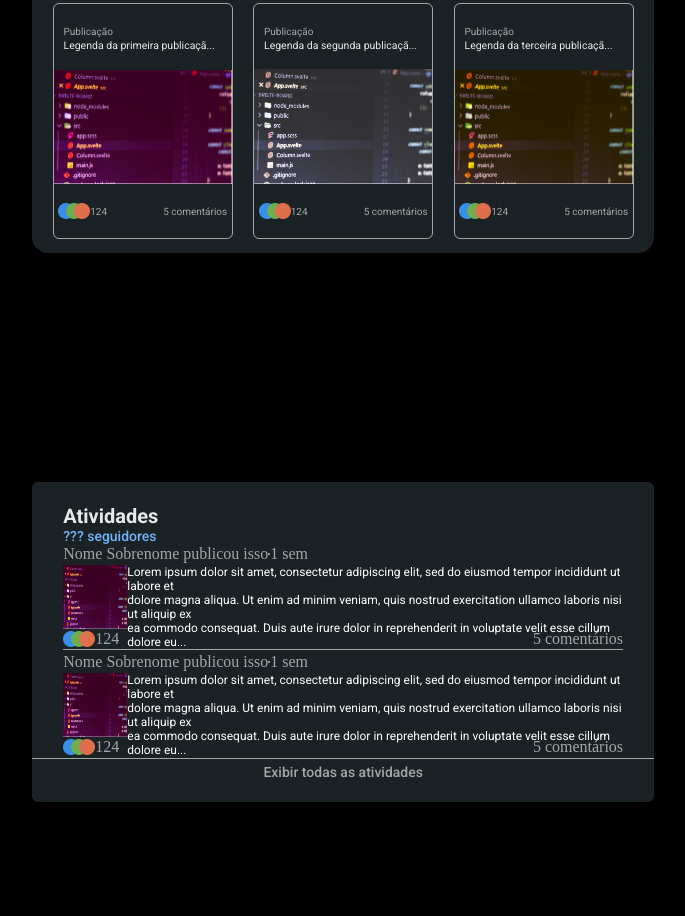
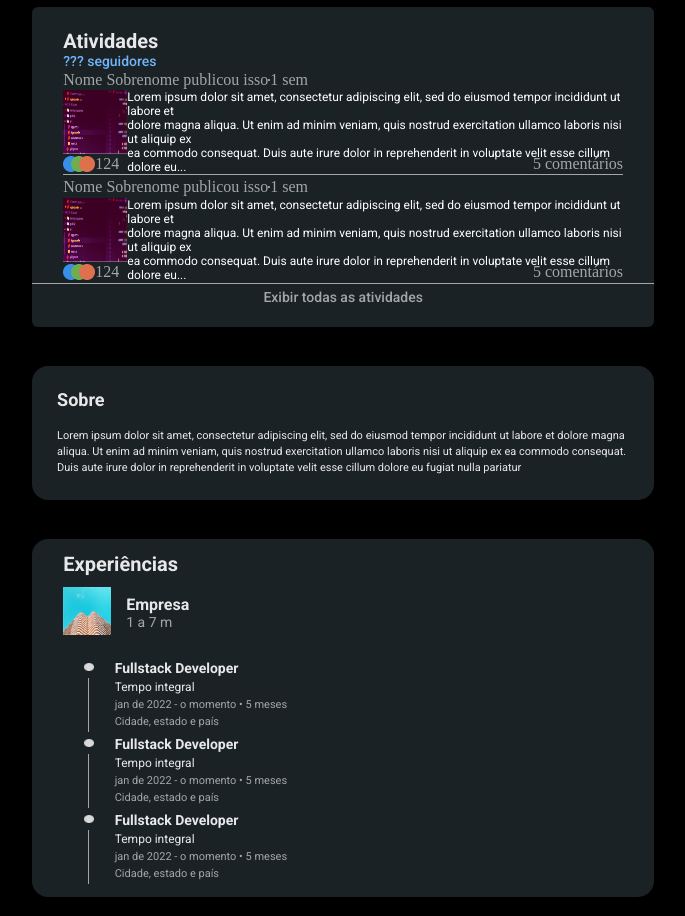
Before and after one commit to Delvecchi/7daysofcode_front-end_LinkedIn, a plain HTML site: page index.html in a window 1280 px wide. Shown: the part 922-1838 px from the top of the page, without its empty margins (115-800 px from the left). Drawn offline with Linux system fonts and the light colour scheme.

Commit message:
Sessões de sobre e experiências adicionadas

```diff
--- a/index.html
+++ b/index.html
@@ -235,6 +235,69 @@
             </div>
             <!-- </div> -->
         </section>
+        <section class="about">
+            <div class="positioning_about">
+                <span>Sobre</span>
+                <div class="about_description">
+                    <p>Lorem ipsum dolor sit amet, consectetur adipiscing elit, sed do eiusmod tempor incididunt ut
+                        labore et dolore magna</p>
+                    <p>aliqua. Ut enim ad minim veniam, quis nostrud exercitation ullamco laboris nisi ut aliquip ex ea
+                        commodo consequat.</p>
+                    <p>Duis aute irure dolor in reprehenderit in voluptate velit esse cillum dolore eu fugiat nulla
+                        pariatur</p>
+                </div>
+            </div>
+        </section>
+        <section class="experiences">
+            <div class="positioning_experience">
+                <h2>Experiências</h2>
+                <div class="company_experience">
+                    <div class="company_texts">
+                        <img src="img/empresa-foto.png" alt="">
+                    </div>
+                    <div>
+                        <span>Empresa</span>
+                        <p>1 a 7 m</p>
+                    </div>
+                </div>
+                <div class="experience_item">
+                    <div class="vertical_placement">
+                        <img src="img/Ellipse 7.png" alt="">
+                        <div id="vertical_line"></div>
+                    </div>
+                    <div class="experience_texts">
+                        <h3>Fullstack Developer</h3>
+                        <p>Tempo integral</p>
+                        <span>jan de 2022 - o momento • 5 meses</span>
+                        <span>Cidade, estado e país</span>
+                    </div>
+                </div>
+                <div class="experience_item">
+                    <div class="vertical_placement">
+                        <img src="img/Ellipse 7.png" alt="">
+                        <div id="vertical_line"></div>
+                    </div>
+                    <div class="experience_texts">
+                        <h3>Fullstack Developer</h3>
+                        <p>Tempo integral</p>
+                        <span>jan de 2022 - o momento • 5 meses</span>
+                        <span>Cidade, estado e país</span>
+                    </div>
+                </div>
+                <div class="experience_item">
+                    <div class="vertical_placement">
+                        <img src="img/Ellipse 7.png" alt="">
+                        <div id="vertical_line"></div>
+                    </div>
+                    <div class="experience_texts">
+                        <h3>Fullstack Developer</h3>
+                        <p>Tempo integral</p>
+                        <span>jan de 2022 - o momento • 5 meses</span>
+                        <span>Cidade, estado e país</span>
+                    </div>
+                </div>
+            </div>
+        </section>
     </main>
 
 </body>
--- a/style.css
+++ b/style.css
@@ -482,3 +482,145 @@ main {
     flex-direction: row;
     justify-content: center;
 }
+
+.about {
+    display: flex;
+    width: 622px;
+    height: 134px;
+    background-color: #1B2226;
+    border-radius: 16px;
+    color: #FFFFFFE5;
+    justify-content: center;
+    align-items: center;
+}
+
+.positioning_about {
+    width: 92%;
+    height: 90%;
+    display: flex;
+    flex-direction: column;
+    justify-content: space-evenly;
+}
+
+.about_description {
+    display: flex;
+    font-family: 'Roboto', sans-serif;
+    font-size: 11px;
+    font-weight: 400;
+    flex-direction: column;
+    align-items: stretch;
+    height: 40%;
+    justify-content: space-around;
+}
+
+.about span {
+    font-family: 'Roboto', sans-serif;
+    font-size: 18px;
+    font-weight: 600;
+}
+
+.experiences {
+    display: flex;
+    background-color: #1B2226;
+    width: 622px;
+    height: 358px;
+    border-radius: 16px;
+    flex-direction: column;
+    align-items: center;
+    justify-content: center;
+}
+
+.positioning_experience {
+    width: 90%;
+    height: 95%;
+    display: flex;
+    flex-direction: column;
+    justify-content: center;
+}
+
+.experiences h2 {
+    font-family: 'Roboto', sans-serif;
+    font-size: 20px;
+    font-weight: 600;
+    color: #FFFFFFE5;
+    margin-bottom: 2%;
+}
+
+.experience_item {
+    display: flex;
+
+    width: 257px;
+    height: 76px;
+
+}
+
+.company_experience {
+    display: flex;
+    width: 22.5%;
+    align-items: center;
+    margin-bottom: 3%;
+    justify-content: space-between;
+}
+
+.company_experience span {
+    font-family: 'Roboto', sans-serif;
+    font-size: 16px;
+    font-weight: 600;
+    color: #FFFFFFE5;
+}
+
+.company_experience p {
+    font-family: 'Roboto', sans-serif;
+    font-size: 14px;
+    font-weight: 400;
+    color: #FFFFFF99;
+}
+
+.vertical_placement {
+    display: flex;
+    height: 100%;
+    width: 20%;
+    flex-direction: column;
+    justify-content: flex-end;
+    align-items: center;
+}
+
+.vertical_placement img {
+    width: 10px;
+    height: 10%;
+    color: #D9D9D9;
+    margin-bottom: 15%;
+}
+
+#vertical_line {
+    height: 70%;
+    border-left: 1px solid #FFFFFF99;
+}
+
+.experience_texts {
+    display: flex;
+    width: 80%;
+    flex-direction: column;
+    justify-content: space-evenly;
+}
+
+.experience_texts h3 {
+    font-family: 'Roboto', sans-serif;
+    font-size: 14px;
+    font-weight: 600;
+    color: #FFFFFFE5;
+}
+
+.experience_texts p {
+    font-family: 'Roboto', sans-serif;
+    font-size: 12px;
+    font-weight: 400;
+    color: #FFFFFFE5;
+}
+
+.experience_texts span {
+    font-family: 'Roboto', sans-serif;
+    font-size: 11px;
+    font-weight: 400;
+    color: #FFFFFF99;
+}
```
Also changed, not shown: img/Ellipse 7.png (added), img/empresa-foto.png (added). Lines whose indentation alone changed are shown as unchanged.
